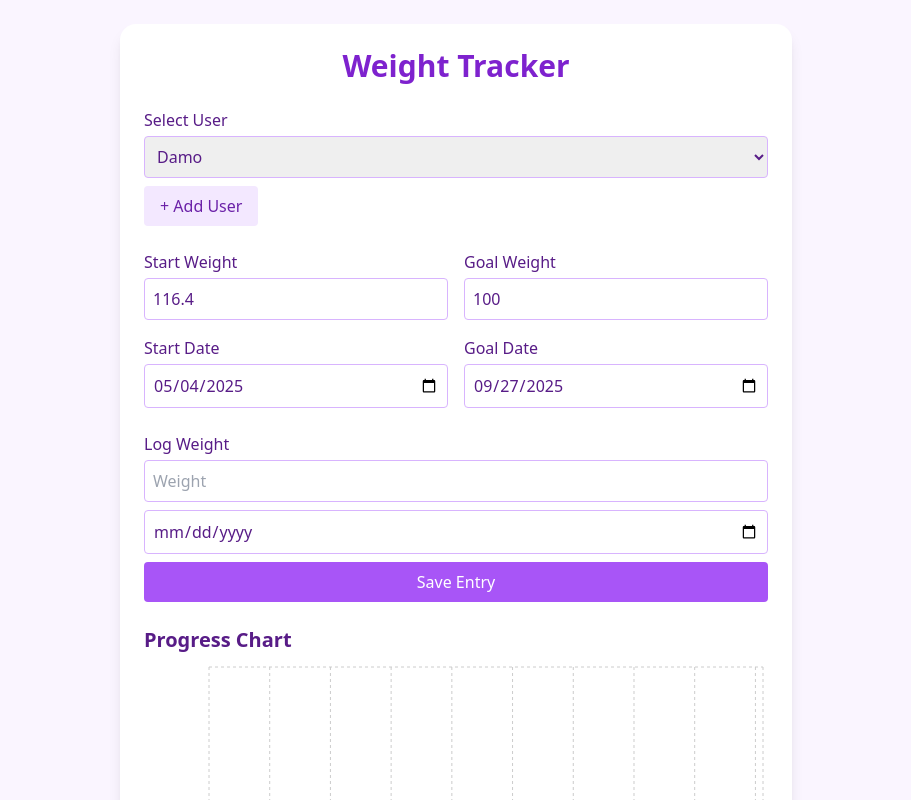
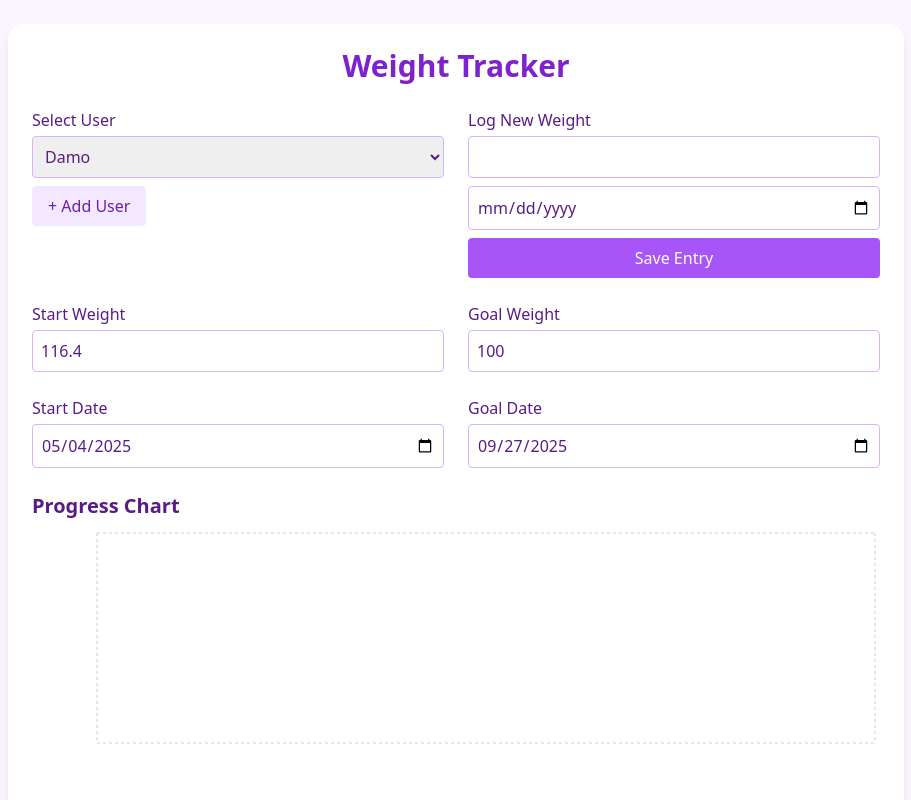
Before and after one commit to DamonHaldane/weight-loss-tracker, a React (Create React App) app: page / in a window 1280 px wide. Shown: the top 800 px of the page, without its empty margins (184-1095 px from the left). Built offline with nearby package versions, Linux system fonts and the light colour scheme.

Commit message:
Update App.jsx

```diff
--- a/src/App.jsx
+++ b/src/App.jsx
@@ -1,7 +1,7 @@
-
+// Full final App.jsx content
 import { useState, useEffect } from "react";
 import {
-  LineChart, Line, Area, XAxis, YAxis, CartesianGrid, Tooltip, ResponsiveContainer, PieChart, Pie, Cell, Legend
+  LineChart, Line, XAxis, YAxis, CartesianGrid, Tooltip, ResponsiveContainer, PieChart, Pie, Cell, Legend
 } from "recharts";
 import { format, parseISO } from "date-fns";
 
@@ -11,14 +11,13 @@ const getInitialData = () => {
 };
 
 const COLORS = ["#a78bfa", "#e0d4fc"];
-const LINE_COLORS = { actual: "#4b0082", target: "#d8b4fe", areaFill: "#ede9fe" };
 
 export default function App() {
   const [users, setUsers] = useState(["Damo"]);
   const [activeUser, setActiveUser] = useState("Damo");
   const [dataByUser, setDataByUser] = useState(getInitialData);
   const [newWeight, setNewWeight] = useState("");
-  const [logDate, setLogDate] = useState("");
+  const [newDate, setNewDate] = useState("");
 
   const userData = dataByUser[activeUser] || {
     startWeight: 116.4,
@@ -28,7 +27,7 @@ export default function App() {
     logs: []
   };
 
-  const { startWeight, goalWeight, startDate, goalDate, logs = [] } = userData;
+  const { startWeight, goalWeight, startDate, goalDate, logs } = userData;
 
   useEffect(() => {
     localStorage.setItem("weightDataByUser", JSON.stringify(dataByUser));
@@ -42,25 +41,38 @@ export default function App() {
   };
 
   const handleAddWeight = () => {
-    if (!newWeight || !logDate) return;
-    const latest = logs.length > 0 ? logs[logs.length - 1] : null;
-    const difference = latest ? (parseFloat(newWeight) - latest.weight).toFixed(1) : 0;
-    const progress = (((startWeight - newWeight) / (startWeight - goalWeight)) * 100).toFixed(1);
-    const newEntry = {
-      date: logDate,
+    if (!newWeight || !newDate) return;
+    const parsedDate = newDate;
+    const previous = logs.find(log => log.date === parsedDate);
+    if (previous) return;
+
+    const sortedLogs = [...logs, {
+      date: parsedDate,
       weight: parseFloat(newWeight),
-      change: parseFloat(difference),
-      progress: parseFloat(progress),
+      change: 0,
+      progress: 0
+    }].sort((a, b) => new Date(a.date) - new Date(b.date));
+
+    let lastWeight = startWeight;
+    const updatedLogs = sortedLogs.map((entry, i) => {
+      const change = (entry.weight - lastWeight).toFixed(1);
+      const progress = (((startWeight - entry.weight) / (startWeight - goalWeight)) * 100).toFixed(1);
+      lastWeight = entry.weight;
+      return {
+        ...entry,
+        change: parseFloat(change),
+        progress: parseFloat(progress)
       };
-    const newLogs = [...logs.filter(l => l.date !== logDate), newEntry].sort((a, b) => new Date(a.date) - new Date(b.date));
-    updateUserData({ logs: newLogs });
+    });
+
+    updateUserData({ logs: updatedLogs });
     setNewWeight("");
-    setLogDate("");
+    setNewDate("");
   };
 
-  const handleDeleteEntry = (entryDate) => {
-    const filteredLogs = logs.filter(entry => entry.date !== entryDate);
-    updateUserData({ logs: filteredLogs });
+  const handleDeleteEntry = (date) => {
+    const updatedLogs = logs.filter((log) => log.date !== date);
+    updateUserData({ logs: updatedLogs });
   };
 
   const handleUserChange = (e) => {
@@ -85,42 +97,31 @@ export default function App() {
     }
   };
 
-
-  const handleDelete = (index) => {
-    const updatedLogs = [...logs];
-    updatedLogs.splice(index, 1);
-    updateUserData({ logs: updatedLogs });
-  };
   const today = new Date();
   const targetDate = new Date(goalDate);
   const startDateObj = new Date(startDate);
-  const totalDays = Math.max(0, Math.ceil((targetDate - startDateObj) / (1000 * 60 * 60 * 24)));
-  const daysElapsed = Math.max(0, Math.ceil((today - startDateObj) / (1000 * 60 * 60 * 24)));
-  const daysRemaining = Math.max(0, totalDays - daysElapsed);
+  const daysRemaining = Math.max(0, Math.ceil((targetDate - today) / (1000 * 60 * 60 * 24)));
+  const totalDays = Math.ceil((targetDate - startDateObj) / (1000 * 60 * 60 * 24));
+  const daysElapsed = totalDays - daysRemaining;
   const currentWeight = logs.length > 0 ? logs[logs.length - 1].weight : startWeight;
   const weightProgress = Math.max(0, Math.min(100, ((startWeight - currentWeight) / (startWeight - goalWeight)) * 100));
 
-  const logMap = Object.fromEntries(logs.map(l => [l.date, l.weight]));
-  const fullChartData = [];
-
-  for (let i = 0; i <= totalDays; i++) {
-    const date = new Date(startDateObj);
-    date.setDate(date.getDate() + i);
-    const isoDate = date.toISOString().split("T")[0];
-    const target = startWeight - ((startWeight - goalWeight) / totalDays) * i;
-    fullChartData.push({
-      date: isoDate,
-      target: parseFloat(target.toFixed(1)),
-      weight: logMap[isoDate] ?? null
+  const progressData = logs.map((log, i) => {
+    const dayIndex = Math.floor((new Date(log.date) - startDateObj) / (1000 * 60 * 60 * 24));
+    const targetWeight = (startWeight - ((startWeight - goalWeight) / totalDays) * dayIndex).toFixed(1);
+    return {
+      ...log,
+      target: parseFloat(targetWeight)
+    };
   });
-  }
 
   return (
     <div className="min-h-screen bg-purple-50 p-6 text-purple-900">
-      <div className="max-w-2xl mx-auto bg-white p-6 rounded-2xl shadow-lg">
+      <div className="max-w-4xl mx-auto bg-white p-6 rounded-2xl shadow-lg">
         <h1 className="text-3xl font-bold mb-6 text-center text-purple-700">Weight Tracker</h1>
 
-        <div className="mb-6">
+        <div className="grid grid-cols-1 md:grid-cols-2 gap-6 mb-6">
+          <div>
             <label className="block font-medium mb-1">Select User</label>
             <select value={activeUser} onChange={handleUserChange} className="border border-purple-300 p-2 w-full rounded">
               {users.map((user) => (
@@ -129,8 +130,15 @@ const today = new Date();
             </select>
             <button onClick={handleNewUser} className="mt-2 bg-purple-100 hover:bg-purple-200 text-purple-800 px-4 py-2 rounded">+ Add User</button>
           </div>
+          <div>
+            <label className="block font-medium mb-1">Log New Weight</label>
+            <input type="number" value={newWeight} onChange={(e) => setNewWeight(e.target.value)} className="border border-purple-300 p-2 w-full rounded mb-2" />
+            <input type="date" value={newDate} onChange={(e) => setNewDate(e.target.value)} className="border border-purple-300 p-2 w-full rounded" />
+            <button onClick={handleAddWeight} className="mt-2 bg-purple-500 hover:bg-purple-600 text-white px-4 py-2 rounded w-full">Save Entry</button>
+          </div>
+        </div>
 
-        <div className="grid grid-cols-2 gap-4 mb-6">
+        <div className="grid grid-cols-1 md:grid-cols-2 gap-6 mb-6">
           <div>
             <label className="block font-medium mb-1">Start Weight</label>
             <input type="number" value={startWeight} onChange={(e) => updateUserData({ startWeight: parseFloat(e.target.value) })} className="border border-purple-300 p-2 w-full rounded" />
@@ -149,27 +157,19 @@ const today = new Date();
           </div>
         </div>
 
-        <div className="mb-6">
-          <label className="block font-medium mb-1">Log Weight</label>
-          <input type="number" value={newWeight} onChange={(e) => setNewWeight(e.target.value)} className="border border-purple-300 p-2 w-full rounded mb-2" placeholder="Weight" />
-          <input type="date" value={logDate} onChange={(e) => setLogDate(e.target.value)} className="border border-purple-300 p-2 w-full rounded mb-2" />
-          <button onClick={handleAddWeight} className="bg-purple-500 hover:bg-purple-600 text-white px-4 py-2 rounded w-full">Save Entry</button>
-        </div>
-
         <div className="mb-8">
           <h2 className="text-xl font-semibold mb-2">Progress Chart</h2>
-          <ResponsiveContainer width="100%" height={240}>
-            <LineChart data={fullChartData}>
+          <ResponsiveContainer width="100%" height={250}>
+            <LineChart data={progressData}>
               <CartesianGrid strokeDasharray="3 3" />
-              <XAxis dataKey="date" tickFormatter={(str) => format(parseISO(str), "MMM d")} angle={-30} dy={10} interval={15} />
-              <YAxis domain={['auto', 'auto']} tickFormatter={(v) => v.toFixed(1)} />
-              <Tooltip formatter={(value) => parseFloat(value).toFixed(1)} labelFormatter={(label) => format(parseISO(label), "MMM d, yyyy")} />
-              <Area type="monotone" dataKey="target" stroke={LINE_COLORS.target} fill={LINE_COLORS.areaFill} name="Target" dot={false} />
-              <Line type="monotone" dataKey="weight" stroke={LINE_COLORS.actual} name="Actual" strokeWidth={2} dot connectNulls />
+              <XAxis dataKey="date" tickFormatter={(str) => format(parseISO(str), "MMM d")} />
+              <YAxis domain={['auto', 'auto']} />
+              <Tooltip />
+              <Line type="monotone" dataKey="weight" stroke="#9333ea" name="Actual Weight" />
+              <Line type="monotone" dataKey="target" stroke="#c084fc" name="Target Weight" dot={false} />
             </LineChart>
           </ResponsiveContainer>
         </div>
-
 
         <div className="grid grid-cols-1 md:grid-cols-2 gap-6 mb-8">
           <div>
@@ -182,11 +182,7 @@ const today = new Date();
                     { name: 'Elapsed', value: daysElapsed },
                     { name: 'Remaining', value: daysRemaining },
                   ]}
-                  cx="50%"
-                  cy="50%"
-                  outerRadius={80}
-                  label={({ name, value }) => `${name}: ${value.toFixed(1)}`}
-                >
+                  cx="50%" cy="50%" outerRadius={80} labelLine={false} label={({ name, value }) => `${name}: ${value.toFixed(1)}`}>
                   {COLORS.map((color, index) => (
                     <Cell key={`cell-${index}`} fill={color} />
                   ))}
@@ -202,14 +198,10 @@ const today = new Date();
                 <Pie
                   dataKey="value"
                   data={[
-                    { name: 'Progress', value: parseFloat(weightProgress.toFixed(1)) },
-                    { name: 'Remaining', value: parseFloat((100 - weightProgress).toFixed(1)) },
+                    { name: 'Progress', value: weightProgress },
+                    { name: 'Remaining', value: 100 - weightProgress },
                   ]}
-                  cx="50%"
-                  cy="50%"
-                  outerRadius={80}
-                  label={({ name, value }) => `${name}: ${value.toFixed(1)}`}
-                >
+                  cx="50%" cy="50%" outerRadius={80} labelLine={false} label={({ name, value }) => `${name}: ${value.toFixed(1)}`}>
                   {COLORS.map((color, index) => (
                     <Cell key={`cell-${index}`} fill={color} />
                   ))}
@@ -229,23 +221,18 @@ const today = new Date();
                 <th className="border p-2">Weight (kg)</th>
                 <th className="border p-2">Change</th>
                 <th className="border p-2">Progress (%)</th>
-                <th className="border p-2">Action</th>
+                <th className="border p-2">Actions</th>
               </tr>
             </thead>
             <tbody>
               {logs.map((entry, index) => (
                 <tr key={index} className="hover:bg-purple-50">
                   <td className="border p-2">{entry.date}</td>
-                  <td className="border p-2">{entry.weight.toFixed(1)}</td>
-                  <td className="border p-2">{entry.change.toFixed(1)}</td>
-                  <td className="border p-2">{entry.progress.toFixed(1)}%</td>
-                  <td className="border p-2 text-center">
-                    <button
-                      onClick={() => handleDeleteEntry(entry.date)}
-                      className="text-red-500 hover:underline"
-                    >
-                      Delete
-                    </button>
+                  <td className="border p-2">{entry.weight}</td>
+                  <td className="border p-2">{entry.change}</td>
+                  <td className="border p-2">{entry.progress}</td>
+                  <td className="border p-2">
+                    <button onClick={() => handleDeleteEntry(entry.date)} className="text-red-600 hover:underline">Delete</button>
                   </td>
                 </tr>
               ))}
```
Lines whose indentation alone changed are shown as unchanged.
